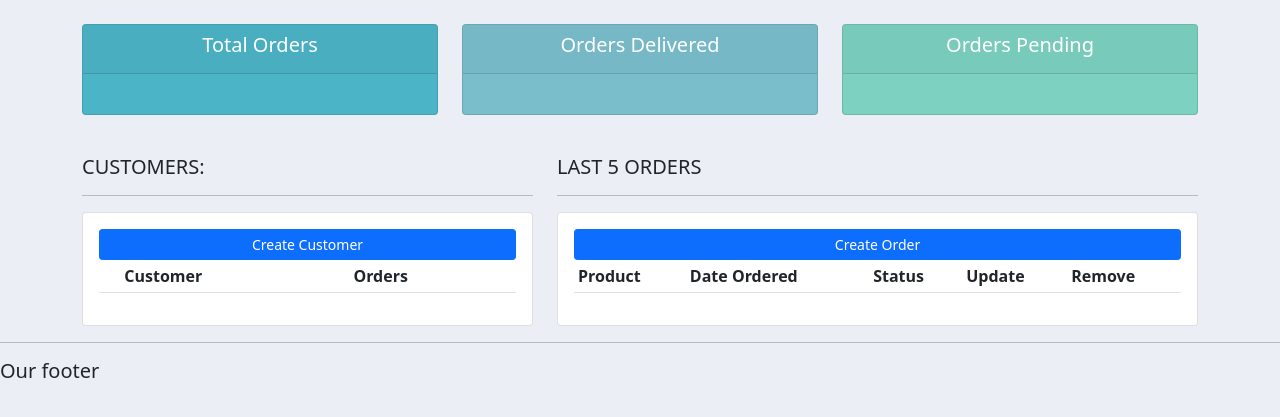
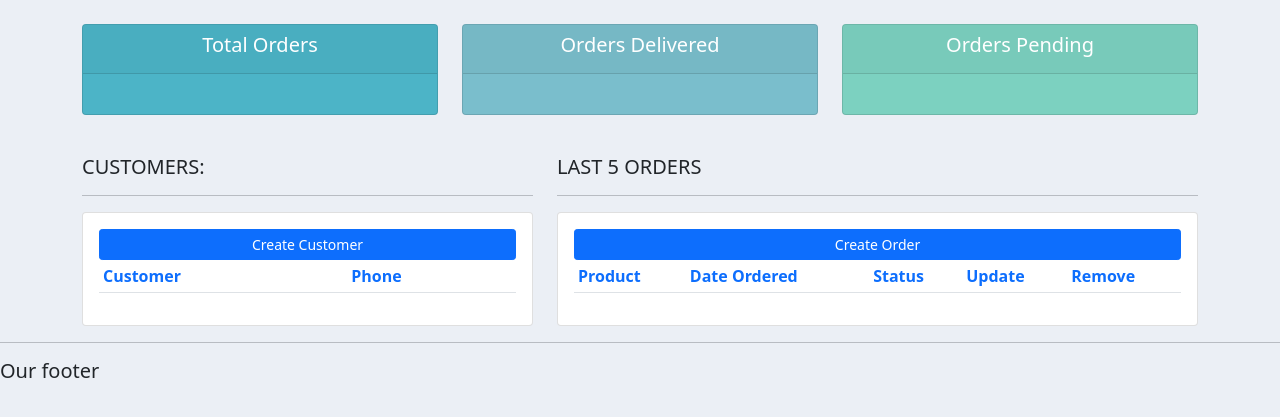
Before and after one commit to sonmezmusa/dnnsIvyCrshCrsTtrl, a Django app: page / in a window 1280 px wide. Shown: the part 59-476 px from the top of the page. Run offline with Django 3.2, Linux system fonts and the light colour scheme; lists and menus that the app fills with data are empty.

Commit message:
dashboard.html değiştirildi
'dashboard.html'de modelden çekilen veriler bastırıldı

```diff
--- a/templates/accounts/dashboard.html
+++ b/templates/accounts/dashboard.html
@@ -13,10 +13,16 @@
 			<a class="btn btn-primary  btn-sm btn-block" href="">Create Customer</a>
 			<table class="table table-sm">
 				<tr>
-					<th></th>
-					<th>Customer</th>
-					<th>Orders</th>
+					<th class="text-primary">Customer</th>
+					<th class="text-primary">Phone</th>
 				</tr>
+
+				{% for customer in customers %}
+					<tr>
+						<td>{{ customer.name }}</td>
+						<td>{{ customer.phone }}</td>
+					</tr>
+				{% endfor %}
 
 			</table>
 		</div>
@@ -29,12 +35,22 @@
 			<a class="btn btn-primary  btn-sm btn-block" href="">Create Order</a>
 			<table class="table table-sm">
 				<tr>
-					<th>Product</th>
-					<th>Date Ordered</th>
-					<th>Status</th>
-					<th>Update</th>
-					<th>Remove</th>
+					<th class="text-primary">Product</th>
+					<th class="text-primary">Date Ordered</th>
+					<th class="text-primary">Status</th>
+					<th class="text-primary">Update</th>
+					<th class="text-primary">Remove</th>
 				</tr>
+
+				{% for order in orders %}
+					<tr>
+						<td>{{ order.product }}</td>
+						<td>{{ order.date_created }}</td>
+						<td>{{ order.status }}</td>
+						<td><a href="" class="btn btn-success btn-sm">Update</a></td>
+						<td><a href="" class="btn btn-danger btn-sm">Delete</a></td>
+					</tr>
+				{% endfor %}
 
 			</table>
 		</div>
```
